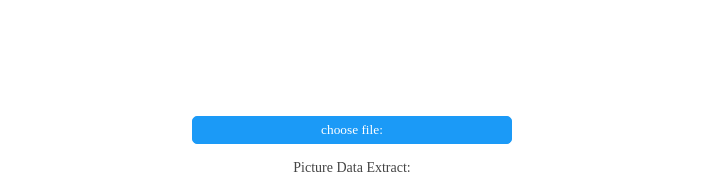
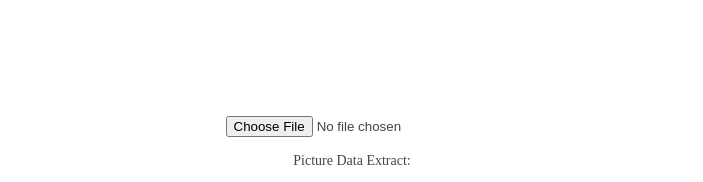
Before and after one commit to brentjrogers/image-data, a website: page index.html in a window 1280 px wide. Shown: the top 182 px of the page, without its empty margins (288-991 px from the left). Drawn offline with Linux system fonts and the light colour scheme; files that its build step writes are made by us from their sources.

Commit message:
Update index.html

```diff
--- a/index.html
+++ b/index.html
@@ -11,7 +11,7 @@
 </head>
 <body>
 <br>
-<button id="file-input" type="image">choose file:</button>
+<input id="file-input" type="file" value="" />
 <br/><br/>
 Picture Data Extract:
 <br/><br/>
```
